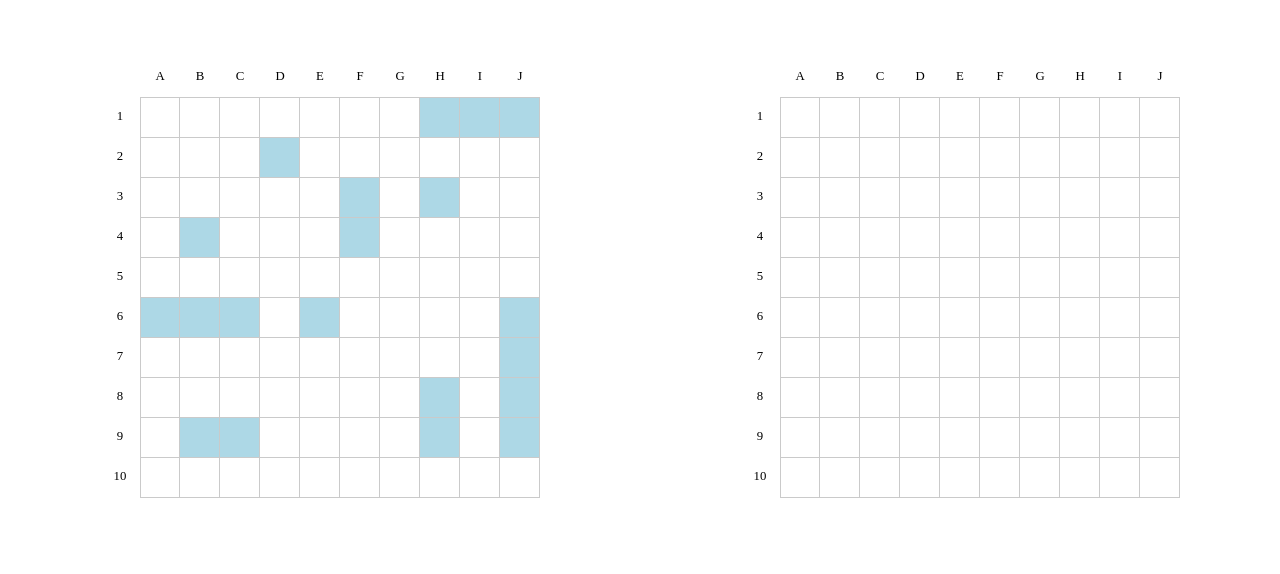
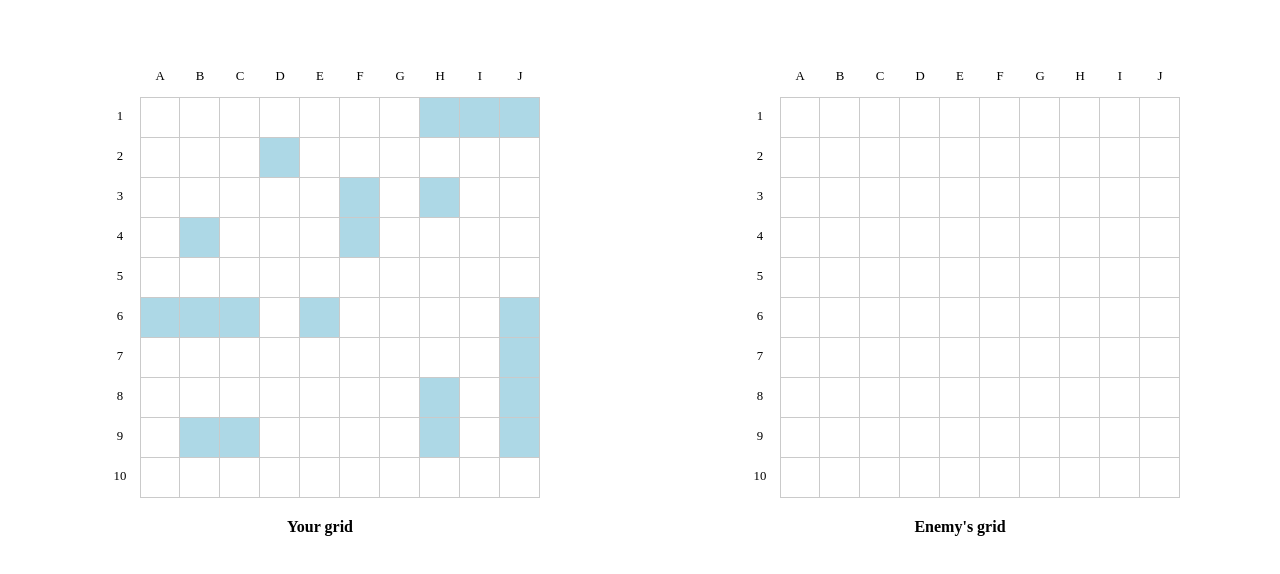
Before and after one commit to lindelwa122/odin-battleship, a website built with webpack: page dist/index.html in a window 1280 px wide. Shown: the part 70-644 px from the top of the page. Built offline with nearby package versions, Linux system fonts and the light colour scheme.

Commit message:
Add caption on the grid.

```diff
--- a/src/style.css
+++ b/src/style.css
@@ -54,7 +54,7 @@ main {
 .comp-grid,
 .my-grid {
   display: grid;
-  grid-template: 40px auto / 40px auto;
+  grid-template: 40px auto 20px / 40px auto;
 }
 
 .rows-coords {
@@ -62,11 +62,11 @@ main {
 }
 
 .cols-coords {
-  grid-area: 2 / 1 / -1 / 2;
+  grid-area: 2 / 1 / -2 / 2;
 }
 
 .board {
-  grid-area: 2 / 2 / -1 / -1;
+  grid-area: 2 / 2 / -2 / -1;
 }
 
 .col.ship {
@@ -104,3 +104,9 @@ dialog > button {
   background: cornflowerblue;
   cursor: pointer;
 }
+
+.caption {
+  font-weight: 600;
+  grid-area: -1 / 1 / -1 / -1;
+  text-align: center;
+}
```
Also changed, not shown: dist/index.html.
